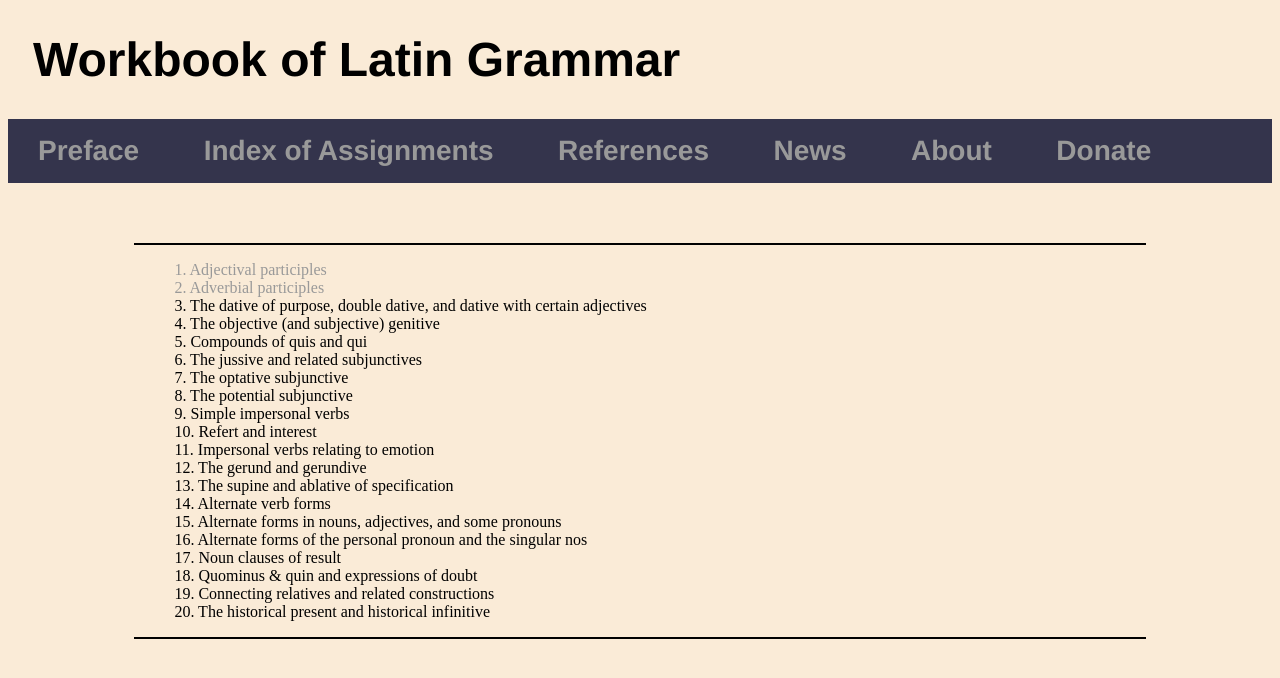
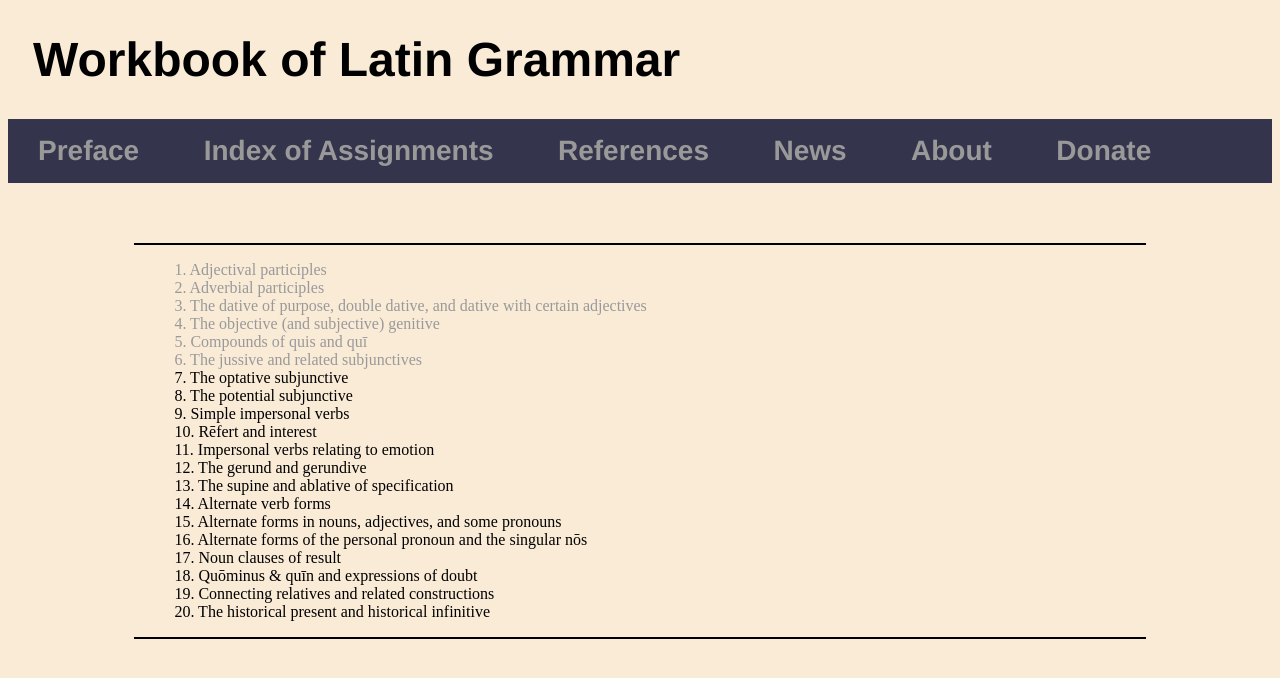
Before and after one commit to AlanCFleming82/AlanCFleming82.github.io, a Jekyll site: the page built from Assignments.html, in a window 1280 px wide. Shown: the top 678 px of the page. Built offline with Jekyll 4.4.1, drawn with Linux system fonts in a browser that asks for light colours.

Commit message:
Add files via upload

```diff
--- a/Assignments.html
+++ b/Assignments.html
@@ -4,25 +4,26 @@ title: Index of Assignments
 ---
 	<div id="main">
 	<ul class="index">
-	<li><a href="/Assignments/1_Adjectival_participle.html">1. Adjectival participles</a></li>
-	<li><a href="/Assignments/2_Adverbial_participle.html">2. Adverbial participles</a></li>
-<li>3. The dative of purpose, double dative, and dative with certain adjectives</li>
-<li>4. The objective (and subjective) genitive</li>
-<li>5. Compounds of quis and qui</li>
-<li>6. The jussive and related subjunctives</li>
+
+<li><a href="/Assignments/1_Adjectival_participle.html">1. Adjectival participles</a></li>
+<li><a href="/Assignments/2_Adverbial_participle.html">2. Adverbial participles</a></li>
+<li><a href="/Assignments/3_Dative_purpose.html">3. The dative of purpose, double dative, and dative with certain adjectives</a></li>
+<li><a href="/Assignments/4_Objective_genitive.html">4. The objective (and subjective) genitive</a></li>
+<li><a href="/Assignments/5_Quis_qui.html">5. Compounds of quis and quī</a></li>
+<li><a href="/Assignments/6_Jussive_subjunctive.html">6. The jussive and related subjunctives</a></li>
 <li>7. The optative subjunctive</li>
 <li>8. The potential subjunctive</li>
 <li>9. Simple impersonal verbs</li>
-<li>10. Refert and interest</li>
+<li>10. Rēfert and interest</li>
 
 <li>11. Impersonal verbs relating to emotion</li>
 <li>12. The gerund and gerundive</li>
 <li>13. The supine and ablative of specification</li>
 <li>14. Alternate verb forms</li>
 <li>15. Alternate forms in nouns, adjectives, and some pronouns</li>
-<li>16. Alternate forms of the personal pronoun and the singular nos</li>
+<li>16. Alternate forms of the personal pronoun and the singular nōs</li>
 <li>17. Noun clauses of result</li>
-<li>18. Quominus & quin and expressions of doubt</li>
+<li>18. Quōminus & quīn and expressions of doubt</li>
 <li>19. Connecting relatives and related constructions</li>
 <li>20. The historical present and historical infinitive</li>
 
```
